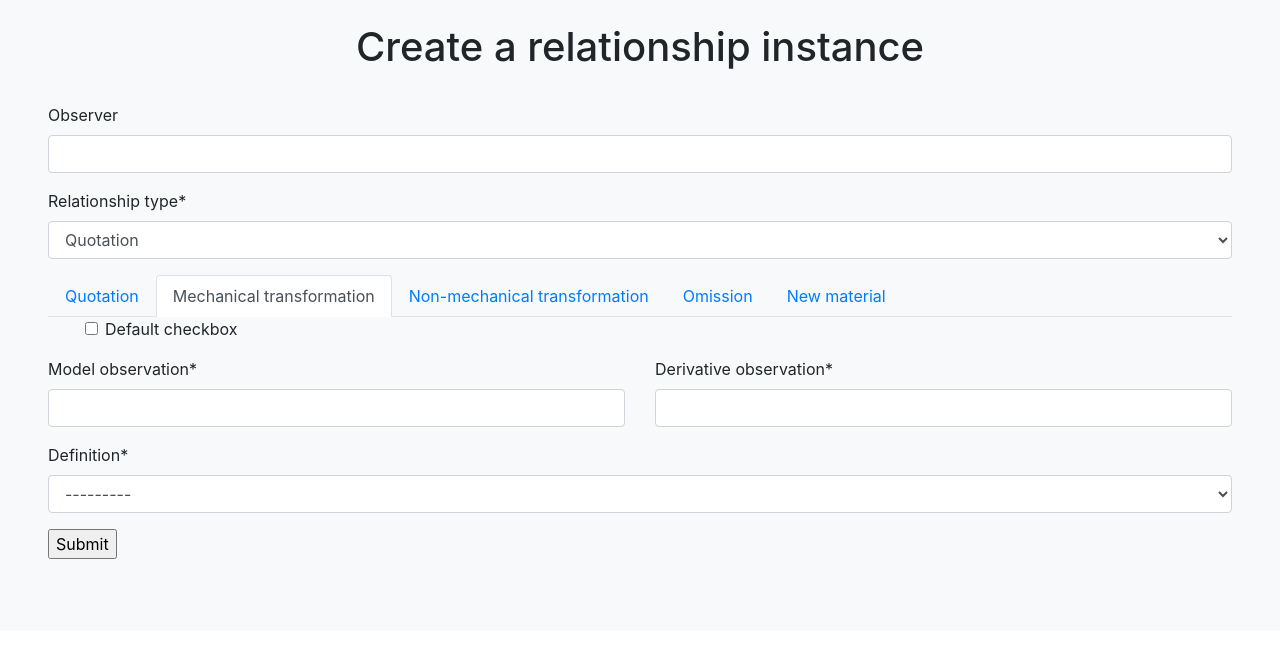
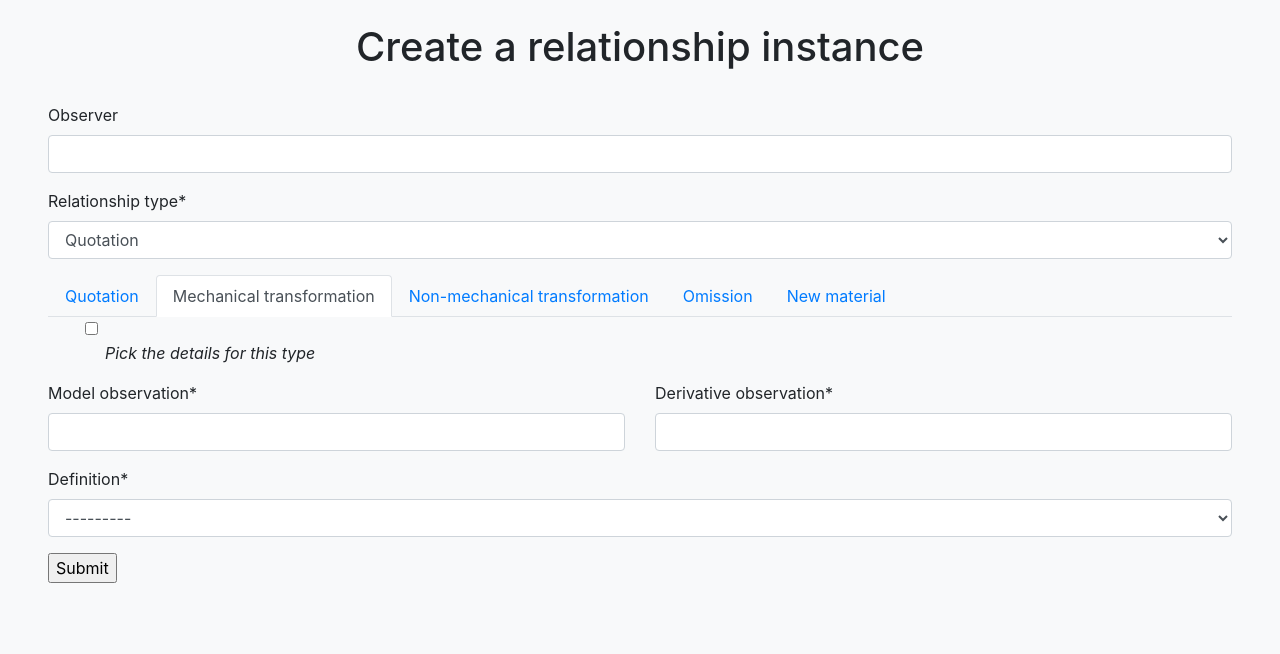
Before and after one commit to CRIM-Project/jsonfield-testing, a Django app: page /forms/relationship/ in a window 1280 px wide, after a click on "Mechanical transformation". Shown: the part 25-679 px from the top of the page. Run offline with Django 3.2, Linux system fonts and the light colour scheme; data comes from the database, SQL or seed files in the repository; some libraries are stand-ins or nearby versions.

Commit message:
avoid hardcode

```diff
--- a/crim/templates/relationship_form.html
+++ b/crim/templates/relationship_form.html
@@ -9,6 +9,7 @@
     </head>
     <body>
         {% load crispy_forms_tags %}
+        {% load dict_lookup %}
 
         <div class="shadow-none p-4 mt-4 mb-4 bg-light">
             <div class="text-center">
@@ -30,7 +31,7 @@
 
                 <!-- Tab panes -->
                 <div class="tab-content">
-                    <div class="tab-pane container active" id="a">
+                    <div class="tab-pane container active" id="{{ first_type }}">
                         <p><br><i>Pick the details for this type</i></p>
                         <div class="checkboxlist"></div>
                     </div>
@@ -38,8 +39,8 @@
                     <div class="tab-pane container fade" id="b">
                         <div class="form-check">
                             <input class="form-check-input" type="checkbox" value="" id="defaultCheck1">
-                            <label class="form-check-label" for="defaultCheck1">
-                              Default checkbox
+                            <p><br><i>Pick the details for this type</i></p>
+                            <div class="checkboxlists"></div>
                             </label>
                         </div>
                     </div>
@@ -62,6 +63,10 @@
         <script src="https://cdn.jsdelivr.net/npm/popper.js@1.16.0/dist/umd/popper.min.js" integrity="sha384-Q6E9RHvbIyZFJoft+2mJbHaEWldlvI9IOYy5n3zV9zzTtmI3UksdQRVvoxMfooAo" crossorigin="anonymous"></script>
         <script src="https://stackpath.bootstrapcdn.com/bootstrap/4.4.1/js/bootstrap.min.js" integrity="sha384-wfSDF2E50Y2D1uUdj0O3uMBJnjuUD4Ih7YwaYd1iqfktj0Uod8GCExl3Og8ifwB6" crossorigin="anonymous"></script>
 
+        {% for subtype in other_types %}
+            {{ subtype_dict|lookup:subtype|json_script:subtype}}
+        {% endfor %}
+
         {{ qt_details|json_script:"qt_details" }}
         <script>
             const data = JSON.parse(document.getElementById('qt_details').textContent);
@@ -69,7 +74,16 @@
                 $('.checkboxlist')
                 .append("<div class='form-check'> <input class='form-check-input' type='checkbox' value='" + data[index] + "' id='" + data[index] + "'> <label class='form-check-label' for='" + data[index] + "'>" + data[index] + "</label></div>");
             });
+
+            const other_data = JSON.parse(document.getElementById('omission').textContent);
+            $.each(other_data, function(index){
+                $('.checkboxlists')
+                .append("<div class='form-check'> <input class='form-check-input' type='checkbox' value='" + data[index] + "' id='" + data[index] + "'> <label class='form-check-label' for='" + data[index] + "'>" + data[index] + "</label></div>");
+            });
+
         </script>
+
+
 
     </body>
 </html>
--- /dev/null
+++ b/crim/templatetags/dict_lookup.py
@@ -0,0 +1,5 @@
+from django.template.defaulttags import register
+
+@register.filter(name='lookup')
+def lookup(value, arg):
+    return value.get(arg)
--- a/crim/views/relationship_form.py
+++ b/crim/views/relationship_form.py
@@ -6,17 +6,13 @@ from crim.forms.relationship import RelationshipForm
 from crim.models.definition import CRIMDefinition
 
 def get_relationship(request):
-    #test json
-    #json = {"exact": False,
-    #        "monnayage" : False}
-    #get list of relationship types for display
     curr_def = CRIMDefinition.objects.get(pk=5)
     curr_types = list(curr_def.relationship_definition)
     first_type = curr_types[0]
     other_types = curr_types[1:]
     qt_details = list(curr_def.relationship_definition[first_type])
-    qt_json = json.dumps(qt_details)
 
+    subtype_dict = curr_def.relationship_definition
 
     # if this is a POST request we need to process the form data
     if request.method == 'POST':
@@ -36,4 +32,6 @@ def get_relationship(request):
                         'first_type': first_type,
                         'other_types': other_types,
                         'qt_details': qt_details,
+                        'curr_types': curr_types,
+                        'subtype_dict': subtype_dict,
                         'curr_def': curr_def})
--- a/crim_clean/settings.py
+++ b/crim_clean/settings.py
@@ -69,6 +69,9 @@ TEMPLATES = [
                 'django.contrib.auth.context_processors.auth',
                 'django.contrib.messages.context_processors.messages',
             ],
+            'libraries':{
+                'dict_lookup': 'crim.templatetags.dict_lookup'
+            }
         },
     },
 ]
```
Also changed, not shown: crim/templatetags/__init__.py (added).
